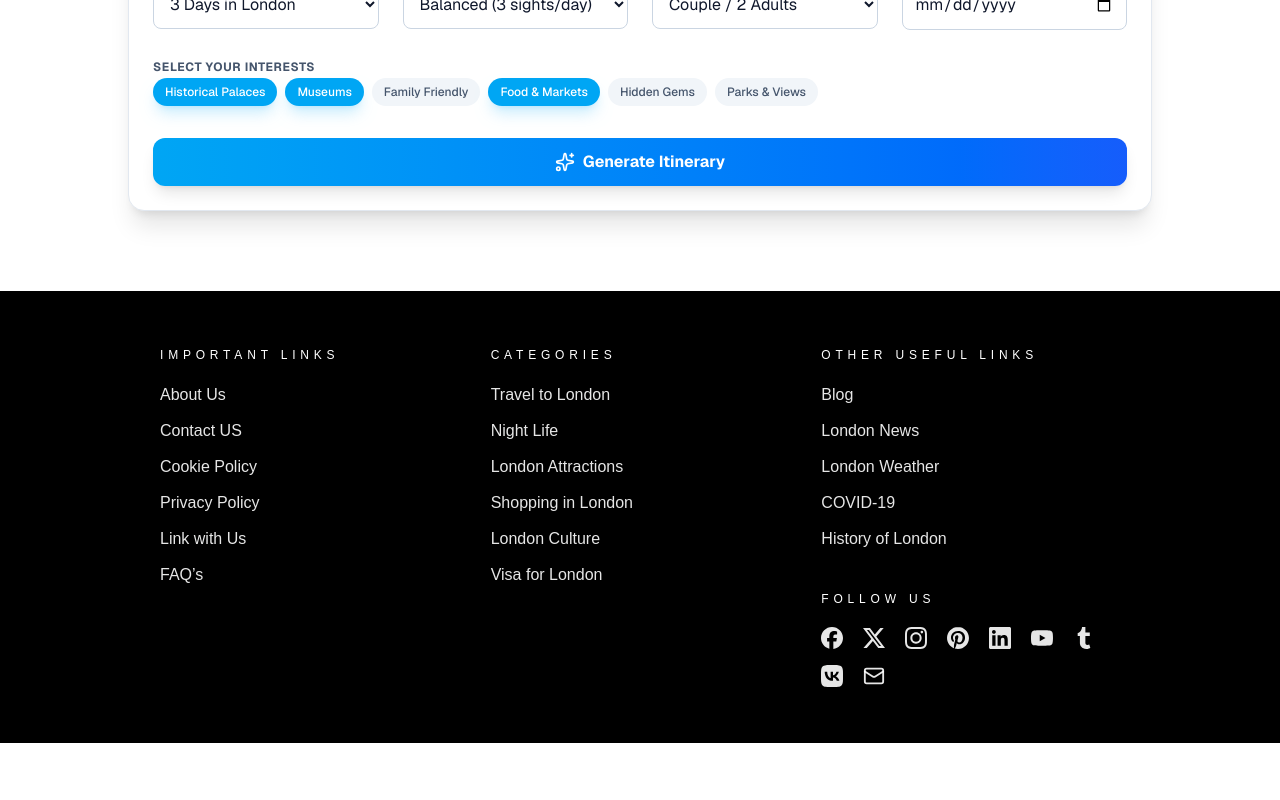
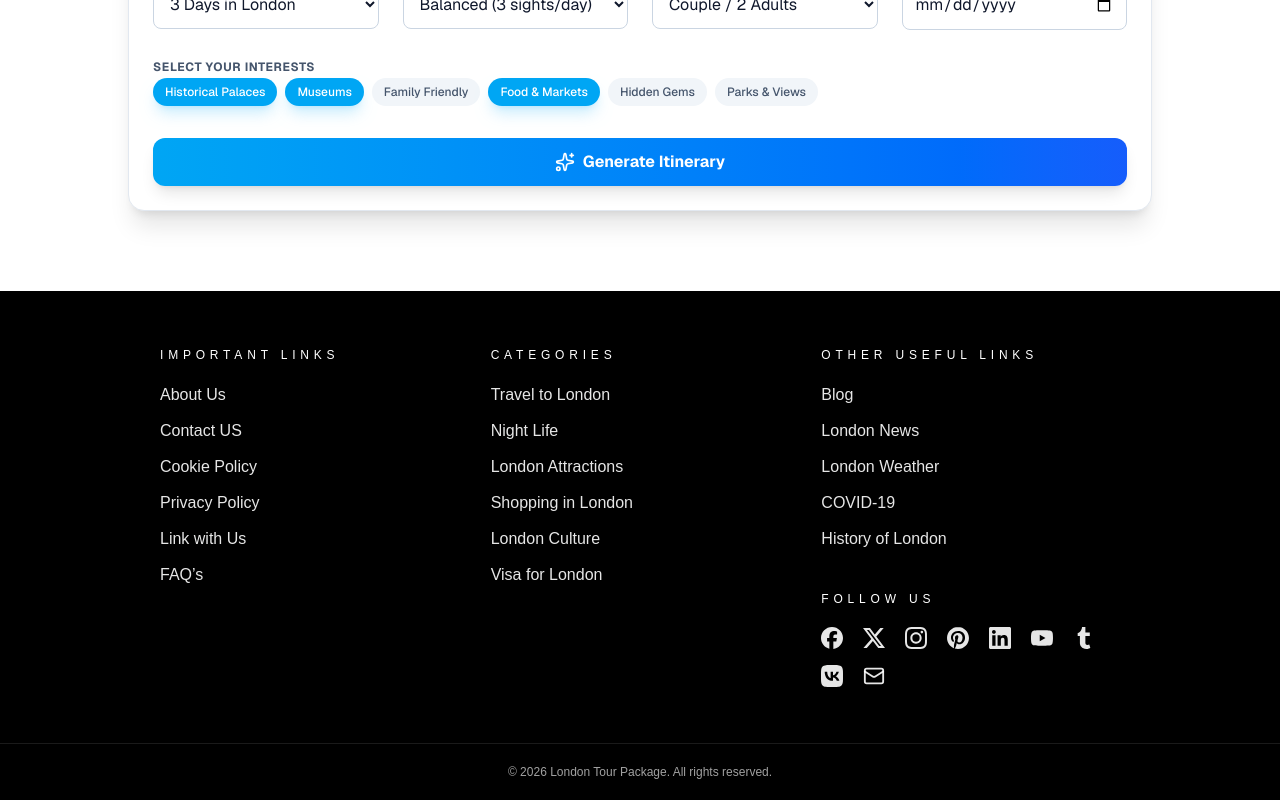
Before and after one commit to akhilguptapm/london-ai-route-generator, a Next.js app: page /planner/ in a window 1280 px wide. Shown: the part 580-1380 px from the top of the page. Before the commit the page ends 1323 px from the top, so only its background shows below. Built offline with nearby package versions, Linux system fonts and the light colour scheme.

Commit message:
Add copyright line to footer
Co-authored-by: Cursor <cursoragent@cursor.com>

```diff
--- a/src/components/SiteFooter.tsx
+++ b/src/components/SiteFooter.tsx
@@ -2,6 +2,10 @@ import { Mail } from "lucide-react";
 import { SOCIAL_ICON_PATHS } from "@/components/social-icon-paths";
 
 const SITE_URL = "https://londontourpackage.com";
+
+// Hard-coded on purpose: reading the current date in a server component conflicts with Cache Components.
+// Update this each January.
+const COPYRIGHT_YEAR = 2026;
 
 // Same three link columns, in the same order, as the footer on londontourpackage.com.
 const FOOTER_COLUMNS = [
@@ -119,6 +123,12 @@ export function SiteFooter() {
           );
         })}
       </div>
+
+      <div className="border-t border-white/10">
+        <p className="max-w-5xl mx-auto px-5 sm:px-8 py-5 text-center text-xs text-neutral-400">
+          © {COPYRIGHT_YEAR} London Tour Package. All rights reserved.
+        </p>
+      </div>
     </footer>
   );
 }
```
